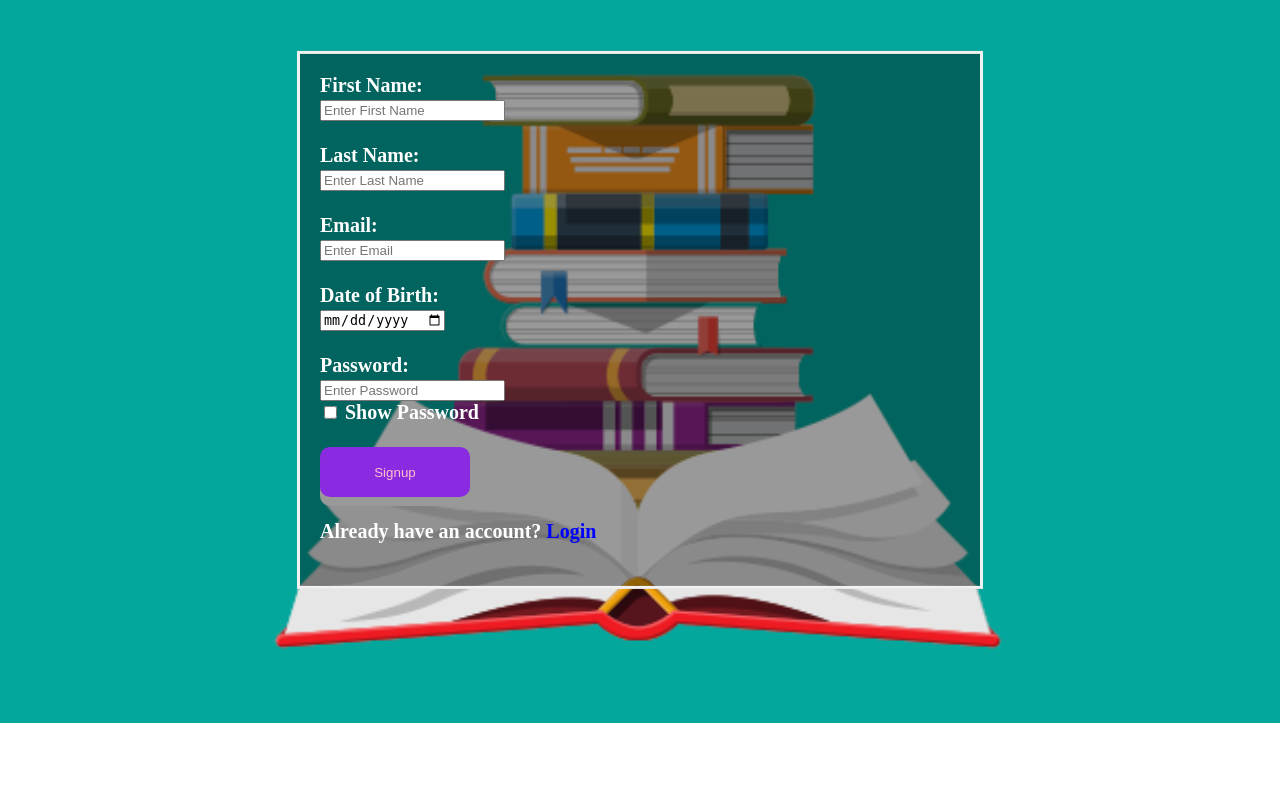
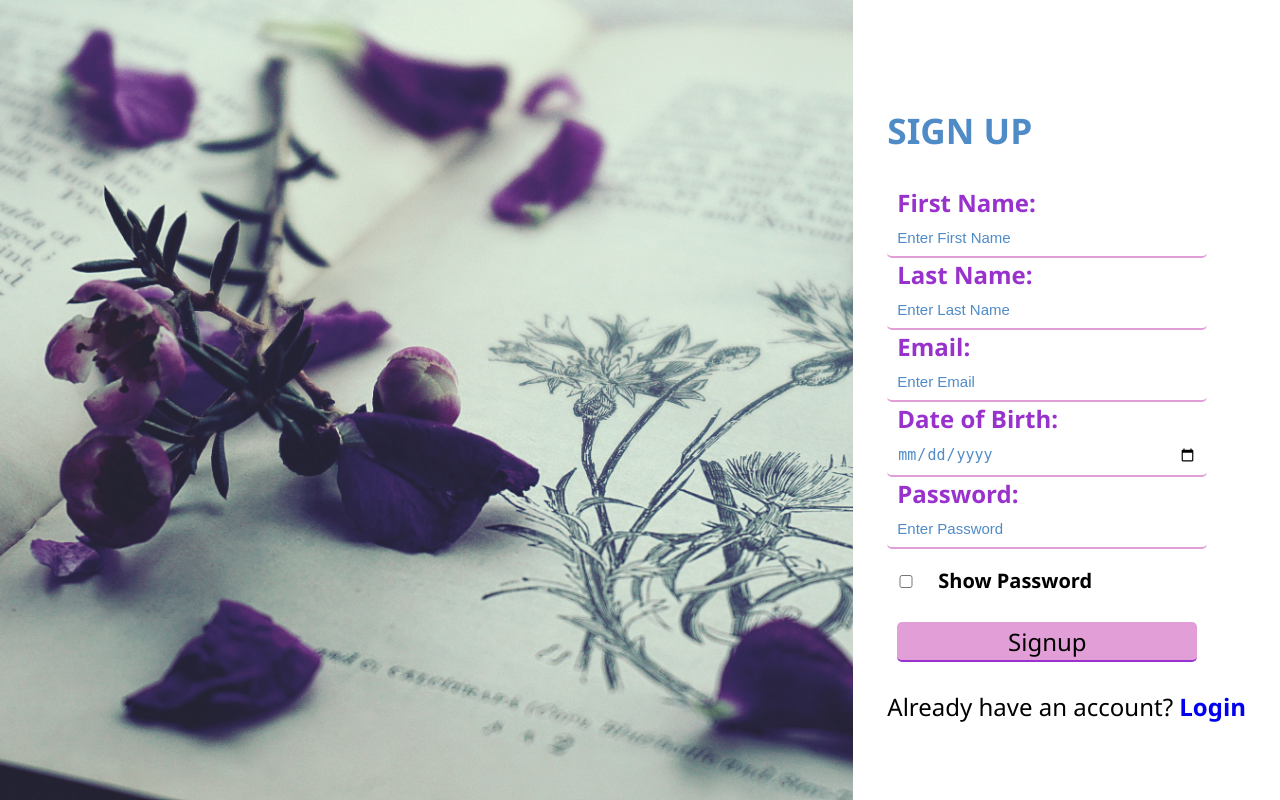
Before and after one commit to Priscilla-Odame/bookly, a Django app: page /register/ in a window 1280 px wide. Run offline with Django 3.2, Linux system fonts and the light colour scheme.

Commit message:
refactor forms styling

```diff
--- a/app/static/css/main.css
+++ b/app/static/css/main.css
@@ -1,16 +1,103 @@
 body ,html {
-    margin:auto;
     width: 100%;
-    /* background-color: blueviolet; */
-    background-image: url("../image/image.png");
+    height: 100%;
+    margin: auto;
+    position: fixed;
     background-repeat: no-repeat;
-    background-size: cover;
-    background-blend-mode: saturation;
+    /* background-size: cover;
+    background-blend-mode: saturation; */
+}
+.container {
+    display:flex;
+    width: 100%;
+    height: 100vh;
 }
 
+.back_image {
+    width:80%;
+    background-image: url('../image/book.jpg');
+    background-size: cover;
+    background-position: center;
+
+}
+
+.form {
+    width: 40%;
+    display: flex;
+    justify-content: center;
+    align-items: center;
+
+}
+
+.label {
+    padding: 10px;
+    color: darkorchid;
+    font-size: 24px;
+    font-family: 'Segoe UI', Tahoma, Geneva, Verdana, sans-serif;
+}
+
+.input-field {
+    border: none;
+    outline: none;
+    border-radius: 5px;
+    width: 300px;
+    padding: 10px;
+    border-bottom: 2px solid #e29fd7;
+}
+.input-field::placeholder, .input-field  {
+    color: #0a5eb1b7;
+    font-size: 15px;
+}
+
+#sp {
+    font-size: 20px;
+    padding: 10px;
+    top: 3px;
+    font-family: 'Segoe UI', Tahoma, Geneva, Verdana, sans-serif;
+}
+
+#check{
+    width: 30px;
+}
+
+h2 {
+    text-transform: uppercase;
+    text-align: center;
+    font-size: 2.2rem;
+    font-weight: 600;
+    display: inline-block;
+    color: #0a5eb1b7;
+    margin-bottom: 2rem;
+    font-family: 'Segoe UI', Tahoma, Geneva, Verdana, sans-serif;
+}
+
+.login{
+    font-size: 24px;
+    font-family: 'Segoe UI', Tahoma, Geneva, Verdana, sans-serif;
+}
+
+a{
+    text-decoration: none;
+    font-weight: bold;
+    font-family: 'Segoe UI', Tahoma, Geneva, Verdana, sans-serif;
+}
+.button {
+    font-size: 24px;
+    margin: 10px;
+    border-radius: 5px;
+    background-color: #e29fd7;
+    font-family: 'Segoe UI', Tahoma, Geneva, Verdana, sans-serif;
+    border: none;
+    width: 300px;
+    height: 40px;
+    border-bottom: 2px solid darkorchid;
+}
+
+
+/*
 form {
-    background-color: rgb(0,0,0); /* Fallback color */
-    background-color: rgba(0,0,0, 0.4); /* Black w/opacity/see-through */
+    background-color: rgb(0,0,0); Fallback color
+    background-color: rgba(0,0,0, 0.4); Black w/opacity/see-through
     color: white;
     font-weight: bold;
     font-size: 20px;
@@ -62,4 +149,4 @@ button:active {
 #cancelbtn a{
     text-decoration: none;
     color: pink;
-}
+} */
--- a/app/static/js/login.js
+++ b/app/static/js/login.js
@@ -8,7 +8,7 @@ function handleLogin() {
     const csrftoken = document.querySelector('[name=csrfmiddlewaretoken]').value;
 
 
-    fetch('https://librariesapp.herokuapp.com/api/login/', {
+    fetch('http://localhost:8000/api/login/', {
         method: 'POST', // *GET, POST, PUT, DELETE, etc.
         mode: 'cors', // no-cors, *cors, same-origin
         cache: 'no-cache', // *default, no-cache, reload, force-cache, only-if-cached
--- a/app/static/js/signup.js
+++ b/app/static/js/signup.js
@@ -11,7 +11,7 @@ function handleSignup() {
     const csrftoken = document.querySelector('[name=csrfmiddlewaretoken]').value;
     console.log(csrftoken)
 
-    fetch('https://librariesapp.herokuapp.com/api/signup/', {
+    fetch('http://localhost:8000/api/signup/', {
         method: 'POST', // *GET, POST, PUT, DELETE, etc.
         mode: 'cors', // no-cors, *cors, same-origin
         cache: 'no-cache', // *default, no-cache, reload, force-cache, only-if-cached
@@ -34,7 +34,7 @@ function handleSignup() {
       goodData.then(data => {
         console.log('Success:', data);
         localStorage.setItem('user_id', data.id)
-        window.location.href = '/dashboard';
+        window.location.href = '/login';
       })}})
       .catch((error) => {
         console.error('Error:', error);
--- a/app/templates/signup.html
+++ b/app/templates/signup.html
@@ -6,43 +6,60 @@
         <title>Sign Up</title>
         {% load static %}
         <link rel="stylesheet" href="{% static 'css/main.css' %}">
+        <script src="{% static 'js/signup.js' %}"></script>
     </head>
 
-    <body><br><br><br><br>
-        <form >
-        {% csrf_token %}
-            <div class="container">
-                <label for="fname"><b>First Name:</b></label><br>
-                <input type="text" placeholder="Enter First Name" name="fname"  id ="fname" required>
-                <br><br>
+    <body>
+        <div class='container'>
+            <div class='back_image'>
 
-                <label for="lname"><b>Last Name:</b></label><br>
-                <input type="text" placeholder="Enter Last Name" name="lname"  id ="lname" required>
-                <br><br>
+            </div>
+            <div class='form'>
 
-                <label for="email"><b>Email:</b></label><br>
-                <input type="email" placeholder="Enter Email" name="email"  id ="email" required>
-                <br><br>
+                <form >
+                    {% csrf_token %}
+                    <h2> SIGN UP </h2>
+                    <div>
+                        <label class='label' for='fname'><b>First Name:</b></label><br>
+                        <input class= 'input-field' type='text' placeholder='Enter First Name' name='fname'  id ='fname' required>
+                    </div>
 
-                <label for="dob"><b>Date of Birth:</b></label><br>
-                <input type="date" placeholder="Enter Date of Birth" name="dob"  id ="dob" required>
-                <br><br>
+                    <div>
+                        <label class='label' for='lname'><b>Last Name:</b></label><br>
+                        <input class = 'input-field' type='text' placeholder='Enter Last Name' name='lname'  id ='lname' required>
+                    </div>
 
-                <label for="psw" ><b>Password:</b></label><br>
-                <input type="password" placeholder="Enter Password" name="psw" id = "password"
-                 pattern="(?=.*\d)(?=.*[a-z])(?=.*[A-Z]).{8,}"
-                 title="Must contain at least one number and one uppercase and lowercase letter, and at least 8 or more characters" required><br>
-                 <input type="checkbox" onclick="showPassword()"> <label for="sp"><b>Show Password</b></label>
-                <br><br>
+                    <div>
+                        <label class='label' for='email'><b>Email:</b></label><br>
+                        <input class = 'input-field' type='email' placeholder='Enter Email' name='email'  id ='email' required>
+                    </div>
 
-                <button type="button" onclick="handleSignup()">Signup</button><br><br>
-                <label>
-                <span class="login">Already have an account? <a href="https://librariesapp.herokuapp.com/login/">Login</a></span>
-                </label><br><br>
+                    <div>
+                        <label class='label' for='dob'><b>Date of Birth:</b></label><br>
+                        <input class = 'input-field' type='date' placeholder='Enter Date of Birth' name='dob'  id ='dob' required>
+                    </div>
+
+                    <div>
+                        <label class='label' for='psw' ><b>Password:</b></label><br>
+                        <input class = 'input-field' type='password' placeholder='Enter Password' name='psw' id = 'password'
+                        pattern='(?=.*\d)(?=.*[a-z])(?=.*[A-Z]).{8,}'
+                        title='Must contain at least one number and one uppercase and lowercase letter, and at least 8 or more characters' required>
+                    </div><br>
+
+                    <div>
+                        <input id='check' type='checkbox' onclick='showPassword()'>
+                        <label id='sp' for='sp'><b>Show Password</b></label>
+                    </div><br>
+
+                    <button class='button' type='button' onclick='handleSignup()'>Signup</button><br><br>
+                    <label>
+                    <span class='login'>Already have an account? <a href='http://localhost:8000/login/'>Login</a></span>
+                    </label>
+                </form>
+
             </div>
 
-        </form>
+        </div>
 
     </body>
-    <script src="{% static 'js/signup.js' %}"></script>
   </html>
```
Also changed, not shown: app/templates/borrow.html (+20 -17 lines), app/templates/login.html (+37 -20 lines), app/static/image/book.jpg (added), app/static/image/flowerbook.jpg (added).
